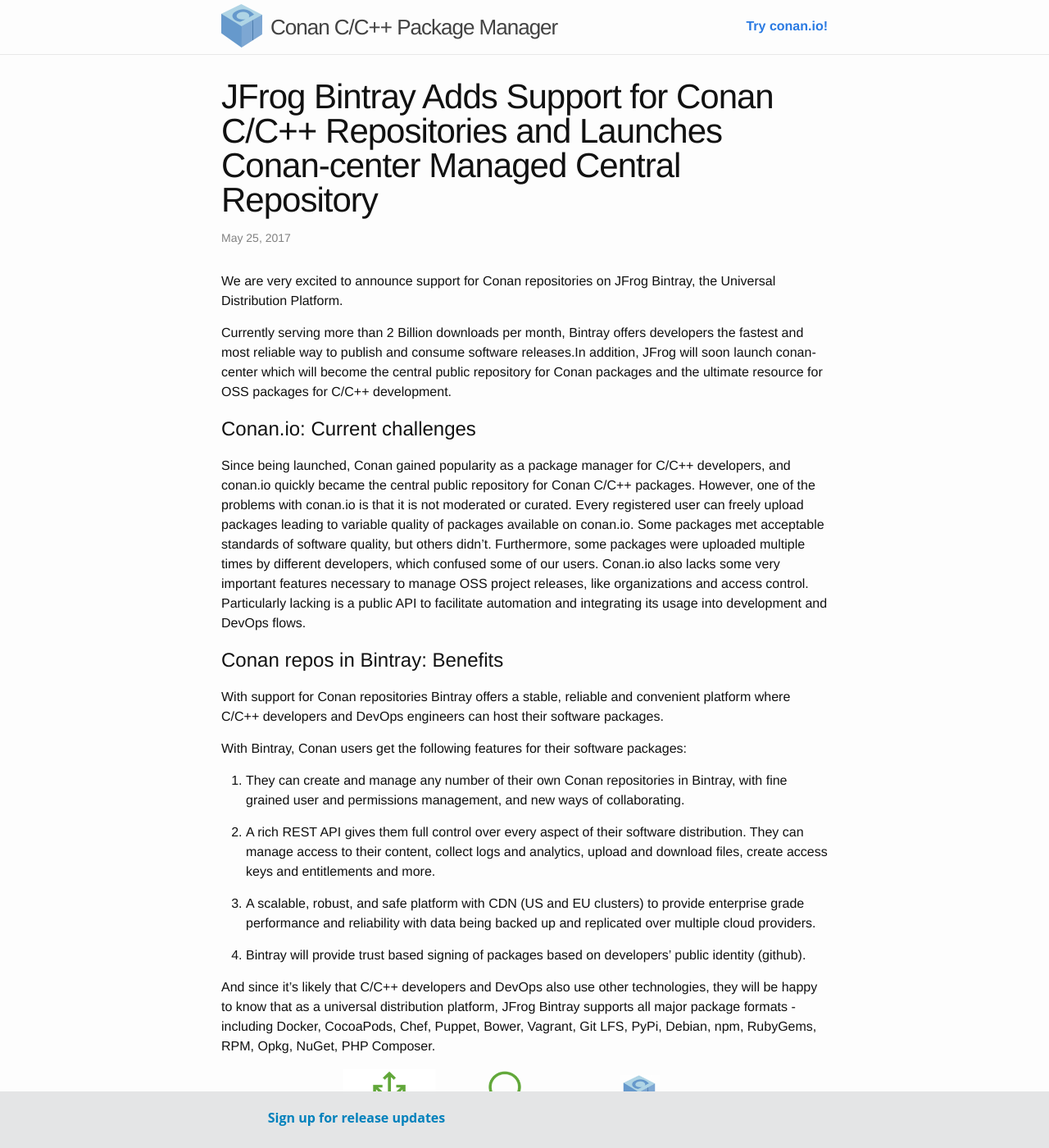
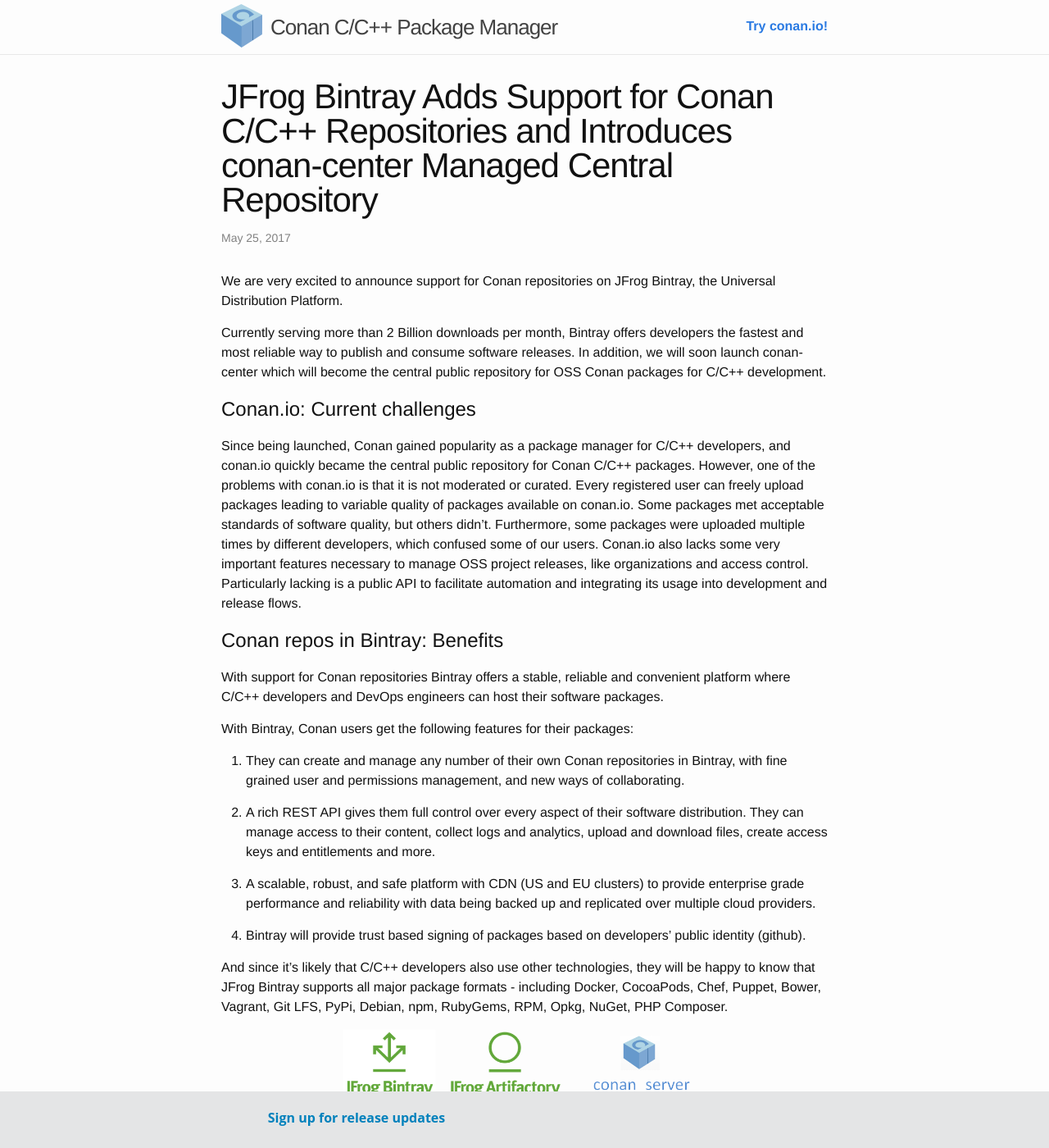
Before and after one commit to conan-io/conan-io.github.io, a Jekyll site: the page built from _posts/2017-05-25-bintray-support-conan-repositories.markdown, in a window 1280 px wide and 1400 px high. Shown: the whole window at 82% size. Built offline with Jekyll 4.4.1, drawn with Linux system fonts in a browser that asks for light colours; comment, search, counter and statistics services are not loaded; some of the changed text lies outside the part shown.

Commit message:
Blog migration

```diff
--- a/_posts/2017-05-25-bintray-support-conan-repositories.markdown
+++ b/_posts/2017-05-25-bintray-support-conan-repositories.markdown
@@ -1,16 +1,16 @@
 ---
 layout: post
 comments: true
-title: JFrog Bintray Adds Support for Conan C/C++ Repositories  and Launches Conan-center Managed Central Repository
+title: JFrog Bintray Adds Support for Conan C/C++ Repositories and Introduces conan-center Managed Central Repository
 # other options
 ---
 
 
-We are very excited to announce support for Conan repositories on  JFrog Bintray, the Universal Distribution Platform.
+We are very excited to announce support for Conan repositories on JFrog Bintray, the Universal Distribution Platform.
 
 Currently serving more than 2 Billion downloads per month, Bintray offers developers the fastest and most reliable way to publish
-and consume software releases.In addition, JFrog will soon launch conan-center which will become the central public
-repository for Conan packages and the ultimate resource for OSS packages for C/C++ development.
+and consume software releases. In addition, we will soon launch conan-center which will become the central public
+repository for OSS Conan packages for C/C++ development.
 
 Conan.io: Current challenges
 ============================
@@ -21,16 +21,16 @@ Every registered user can freely upload packages leading to variable quality of
 Some packages met acceptable standards of  software quality, but others didn’t. Furthermore, some packages were uploaded
 multiple times by different developers, which confused some of our users.
 Conan.io also lacks some very important features necessary to manage OSS project releases, like organizations and access control.
-Particularly lacking is a public API to facilitate automation  and integrating its usage into development and DevOps flows.
+Particularly lacking is a public API to facilitate automation and integrating its usage into development and release flows.
 
 
 Conan repos in Bintray: Benefits
 ================================
 
-With support for Conan repositories Bintray offers a stable, reliable and convenient platform where  C/C++ developers
+With support for Conan repositories Bintray offers a stable, reliable and convenient platform where C/C++ developers
 and DevOps engineers can host their software packages.
 
-With Bintray, Conan users get the following features for their software packages:
+With Bintray, Conan users get the following features for their packages:
 
   1. They can  create and manage any number of their own Conan repositories in Bintray, with fine grained user and
     permissions management, and new ways of collaborating.
@@ -43,7 +43,7 @@ With Bintray, Conan users get the following features for their software packages
 
   4. Bintray will provide trust based signing of packages based on developers’ public identity (github).
 
-And since it’s likely that C/C++ developers and DevOps also use other technologies, they will be happy to know that as a universal distribution platform,
+And since it’s likely that C/C++ developers also use other technologies, they will be happy to know that
 JFrog Bintray supports all major package formats -  including Docker, CocoaPods, Chef, Puppet, Bower, Vagrant, Git LFS,
 PyPi, Debian, npm, RubyGems, RPM, Opkg, NuGet, PHP Composer.
 
@@ -53,7 +53,7 @@ PyPi, Debian, npm, RubyGems, RPM, Opkg, NuGet, PHP Composer.
 </p>
 
 
-Conan-center
+conan-center
 ============
 
 In addition to user repositories, we are launching conan-center, the new central public repository for Conan C/C++ packages.
@@ -61,7 +61,7 @@ Conan-center is a curated repository, that will accept inclusion-requests from u
 trusted, maintained and high quality central repository of OSS C/C++ packages.
 
 Over the next few weeks, we will be taking steps to copy the current central repository hosted at conan.io to Bintray.
-You can read about the process in the (Conan documentation)[http://docs.conan.io/move_to_bintray.html].
+You can read about the process in the [Conan documentation](http://docs.conan.io/move_to_bintray.html).
 If you run into any issues, you are welcome to contact us at **info@conan.io**.
 
 With Conan repositories and conan-center, Bintray provides the next generation of conan servers for worldwide distribution
```
